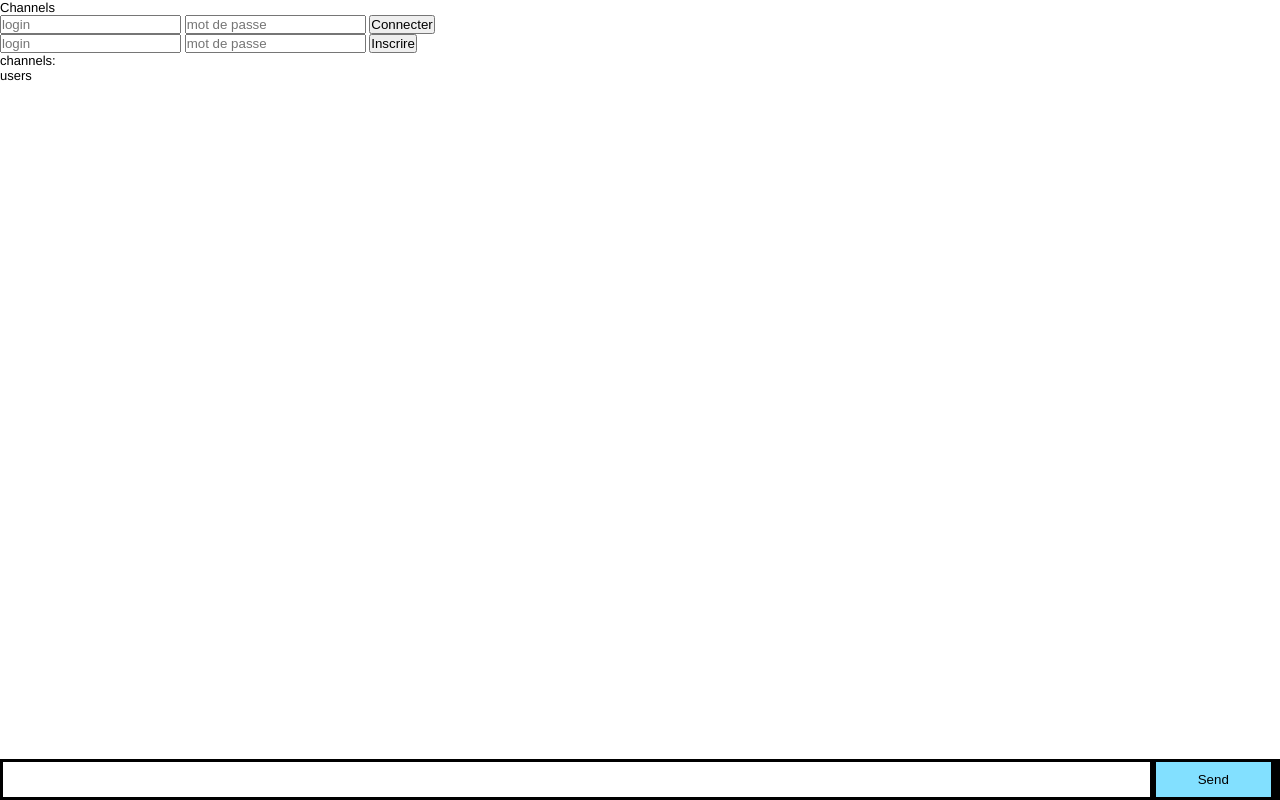
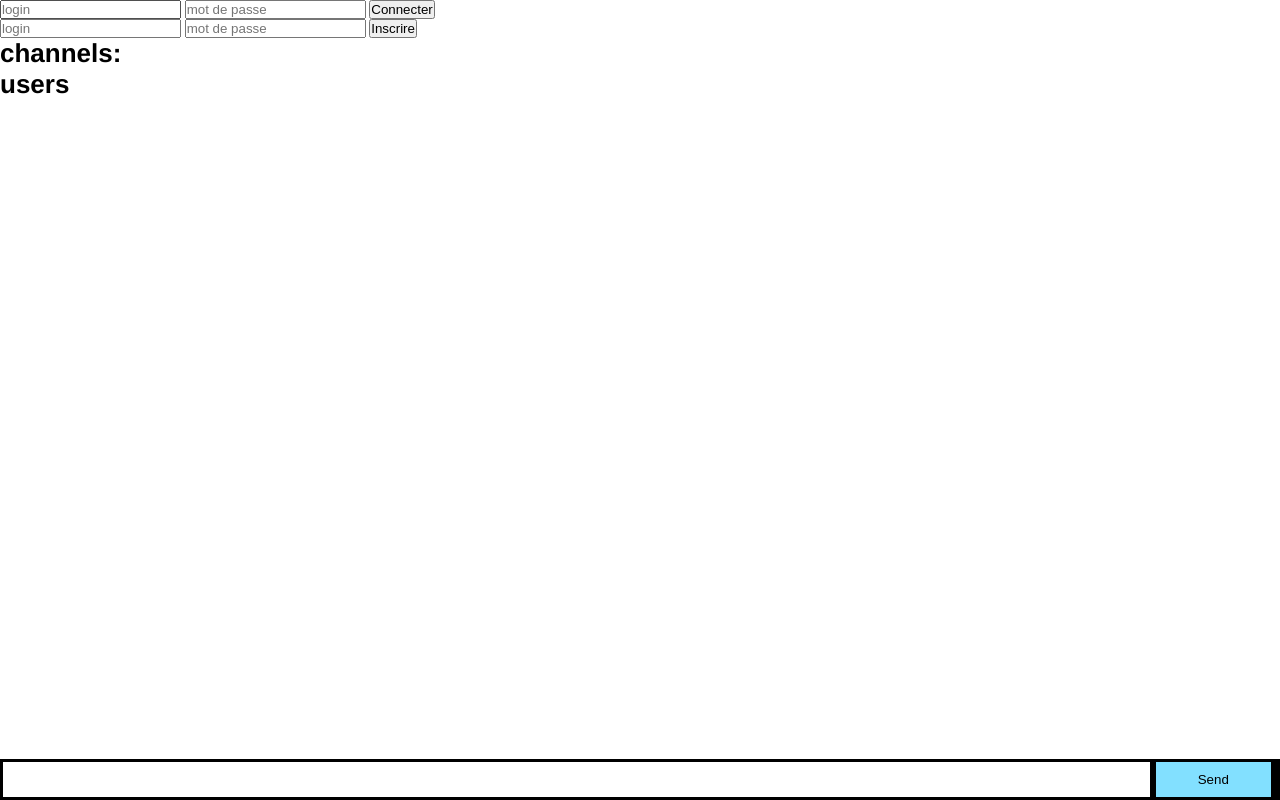
Before and after one commit to JuanTrochez/chat-angular, a website: page index.html in a window 1280 px wide. Drawn offline with nearby package versions, Linux system fonts and the light colour scheme; no server answers.

Commit message:
[balise] html

```diff
--- a/index.html
+++ b/index.html
@@ -18,7 +18,7 @@
 
     <body ng-app="myChat" ng-controller="MainController">
         <div class="sidebar">
-            Channels
+
             <div class="connect-form" ng-hide="isConnected">
                 <form ng-submit="connectUser()">
                     <input name="pseudo" type="text" ng-model="userForm.pseudo" placeholder="login" />
@@ -35,14 +35,14 @@
             </div>
 
             <div class="channels">
-                channels:
+                <h1>channels:</h1>
                 <div ng-repeat="channel in channelList">
                     <a ui-sref="channel({channelId: channel.id})" ui-sref-active="active" class="primary">{{channel.name}}</a>
                 </div>
             </div>
 
             <div class="users">
-                users
+                <h1>users</h1>
                 <div ng-repeat="user in userList">{{user.pseudo}}</div>
             </div>
         </div>
```
